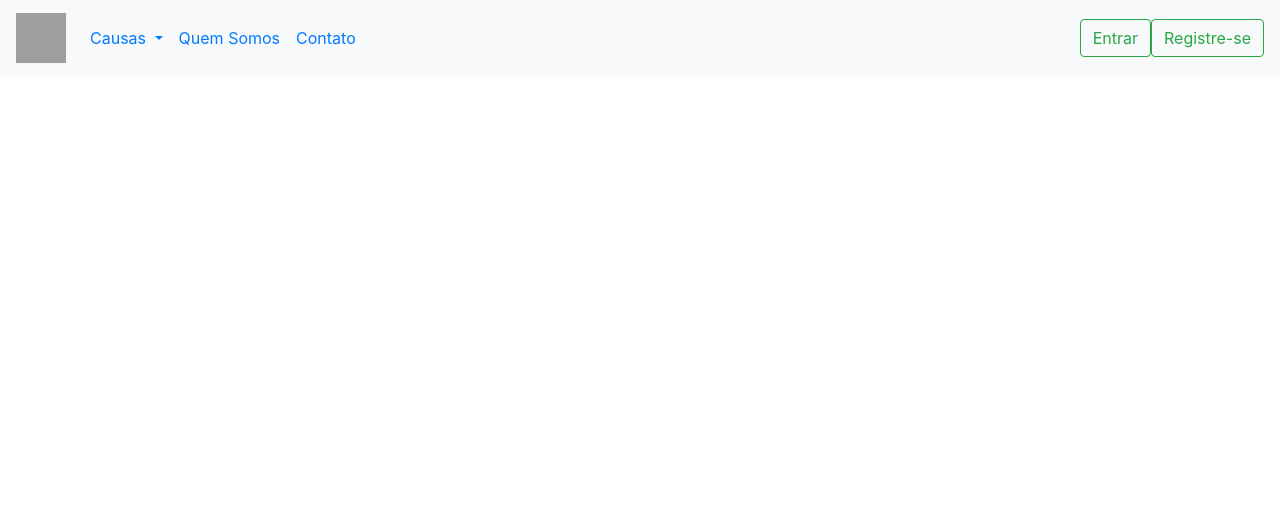
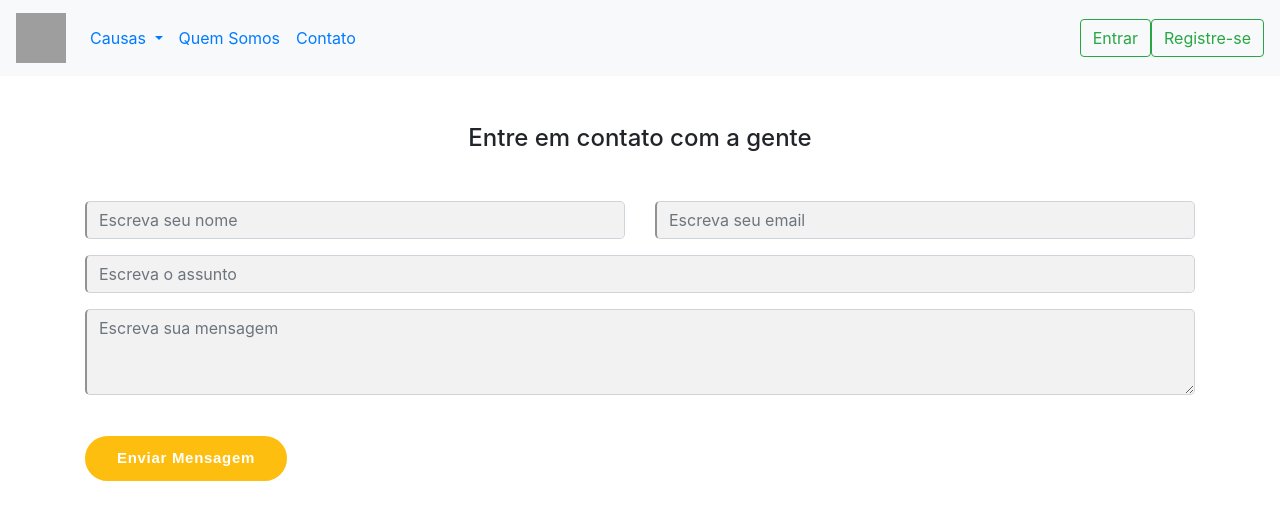
Before and after one commit to wesley-devr/projeto-integrador, an Angular app in the folder frontend/: page / in a window 1280 px wide. Shown: the top 520 px of the page. Built offline with nearby package versions, Linux system fonts and the light colour scheme; grey boxes are pictures that could not be loaded.

Commit message:
Implementação do componente contato

```diff
--- a/frontend/src/app/app.component.html
+++ b/frontend/src/app/app.component.html
@@ -1 +1,2 @@
 <app-menu></app-menu>
+<app-contato></app-contato>
--- a/frontend/src/app/app.module.ts
+++ b/frontend/src/app/app.module.ts
@@ -4,11 +4,13 @@ import { BrowserModule } from '@angular/platform-browser';
 import { AppRoutingModule } from './app-routing.module';
 import { AppComponent } from './app.component';
 import { MenuComponent } from './menu/menu.component';
+import { ContatoComponent } from './contato/contato.component';
 
 @NgModule({
   declarations: [
     AppComponent,
-    MenuComponent
+    MenuComponent,
+    ContatoComponent
   ],
   imports: [
     BrowserModule,
--- /dev/null
+++ b/frontend/src/app/contato/contato.component.css
@@ -0,0 +1,40 @@
+.bg-gray-text {
+    color: #333;
+}
+
+.bg-gray-input {
+    background-color: rgba(0, 0, 0, 0.05);
+    border-radius: 5px;
+    border-left: 2px solid #929292;
+    transition: all 0.4s;
+}
+
+.btn-form {
+    position: relative;
+    z-index: 1;
+    display: inline-block;
+    padding: 9px 30px;
+    text-align: center;
+    font-size: 15px;
+    text-transform: capitalize;
+    letter-spacing: 0.7px;
+    font-weight: 600;
+    border: 2px solid #febe10;
+    background: #febe10;
+    border-radius: 30px;
+    cursor: pointer;
+    color: #fff;
+    margin-top: 25px;
+    overflow: hidden;
+    white-space: nowrap;
+    font-family: 'Source Sans Pro', sans-serif;
+    will-change: transform;
+}
+
+@media (max-width: 767px)
+{
+  #email
+   {
+    margin-top: 15px;
+   }
+}
--- /dev/null
+++ b/frontend/src/app/contato/contato.component.html
@@ -0,0 +1,58 @@
+<!-- Formulário de contato -->
+<div class="container">
+
+    <div class="row mt-4">
+        <div class="col-md-12">
+            <h4 class="text-center mt-4 mb-4">
+                Entre em contato com a gente
+            </h4>
+        </div>
+    </div>
+
+    <div class="row mt-4 ">
+        <div class="col-md-12">
+            <form>
+                <div class="form-group">
+                    <div class="row">
+                        <div class="col-md-6">
+                            <input
+                             class="form-control bg-gray-input bg-gray-text"
+                             id="nome"
+                             placeholder="Escreva seu nome"
+                             required="required"
+                            >
+                        </div>
+                        <div class="col-md-6 ">
+                            <input
+                             class="form-control bg-gray-input bg-gray-text"
+                             id="email"
+                             placeholder="Escreva seu email"
+                             required="required"
+                            >
+                        </div>
+                    </div>
+                </div>
+                <div class="form-group">
+                    <input
+                    class="form-control bg-gray-input bg-gray-text"
+                    id="assunto"
+                    placeholder="Escreva o assunto"
+                    required="required"
+                   >
+                </div>
+                <div class="form-group">
+                    <textarea
+                        class="form-control bg-gray-input bg-gray-text"
+                        id="mensagem"
+                        rows="3"
+                        placeholder="Escreva sua mensagem"
+                        ></textarea>
+                </div>
+                <button type="submit" class="btn-form" data-text="Send Message"><span>Enviar Mensagem</span></button>
+            </form>
+        </div>
+
+    </div>
+
+</div>
+<!--/Formulário de contato -->
--- /dev/null
+++ b/frontend/src/app/contato/contato.component.ts
@@ -0,0 +1,15 @@
+import { Component, OnInit } from '@angular/core';
+
+@Component({
+  selector: 'app-contato',
+  templateUrl: './contato.component.html',
+  styleUrls: ['./contato.component.css']
+})
+export class ContatoComponent implements OnInit {
+
+  constructor() { }
+
+  ngOnInit(): void {
+  }
+
+}
```
